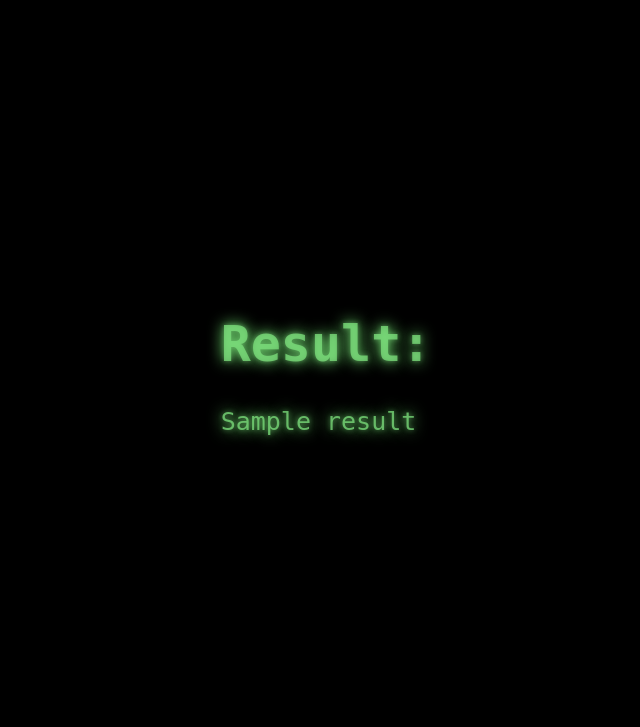
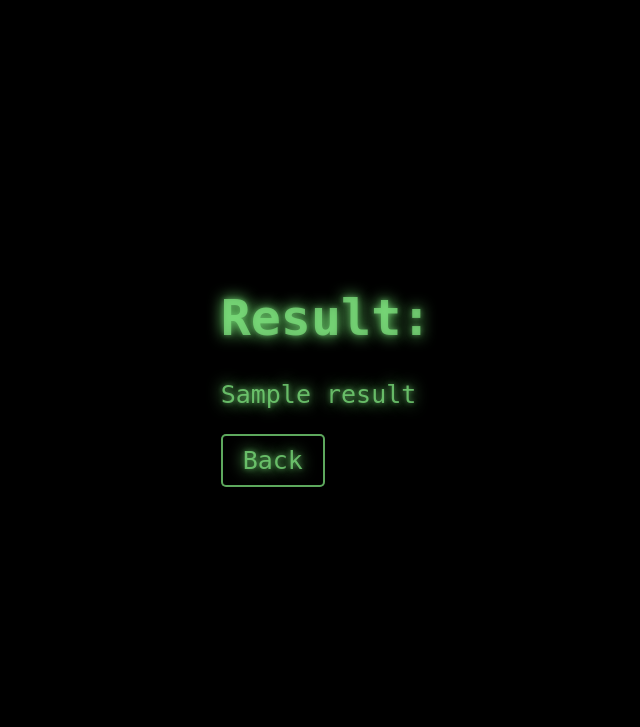
Before and after one commit to ilhaamsoomro/FINS-cipher, a Django app: template FINSapp/templates/result.html in a window 1280 px wide. Shown: the top 727 px of the page, without its empty margins (314-954 px from the left). Run offline with Django 5.2, Linux system fonts and the light colour scheme; the template is opened without the code that fills it: most values are stand-ins (such as "Sample title", 1, 10 or a date in 2020); some web fonts are replaced.

Commit message:
added back button on result page

```diff
--- a/FINSapp/templates/result.html
+++ b/FINSapp/templates/result.html
@@ -45,6 +45,23 @@
         }
         @import url('https://fonts.googleapis.com/css2?family=VT323&display=swap');
 
+        .button {
+            display: inline-block;
+            background-color: #000; /* Black background */
+            border: 2px solid rgba(125,225,125,0.75); /* Neon green outline */
+            color: rgba(125,225,125,0.75); /* Neon green text color */
+            padding: 10px 20px; /* Add padding for better appearance */
+            border-radius: 5px; /* Rounded corners */
+            cursor: pointer;
+            transition: background-color 0.3s ease; /* Smooth transition for hover effect */
+            text-decoration: none; /* Remove default underline */
+        }
+
+        /* Hover effect for button */
+        .button:hover {
+            background-color: rgba(125,225,125,0.5); /* Lighter green on hover */
+        }
+
 
     </style>
 </head>
@@ -52,7 +69,8 @@
     <div class="Screen"></div>
         <div class="DivClass">
         <span class="MatrixTextEffect">
-    <h1>Result:</h1>
-    <p>{{ result }}</p>
+            <h1>Result:</h1>
+            <p>{{ result }}</p>
+            <a href = "http://127.0.0.1:8000/" class="button"> Back </a>
 </body>
 </html>
--- a/FINSapp/urls.py
+++ b/FINSapp/urls.py
@@ -4,5 +4,4 @@ from . import views
 urlpatterns = [
     path('', views.process_fins, name='process-fins'),
     path('result/', views.process_fins, name='process-fins'),
-
 ]
```
